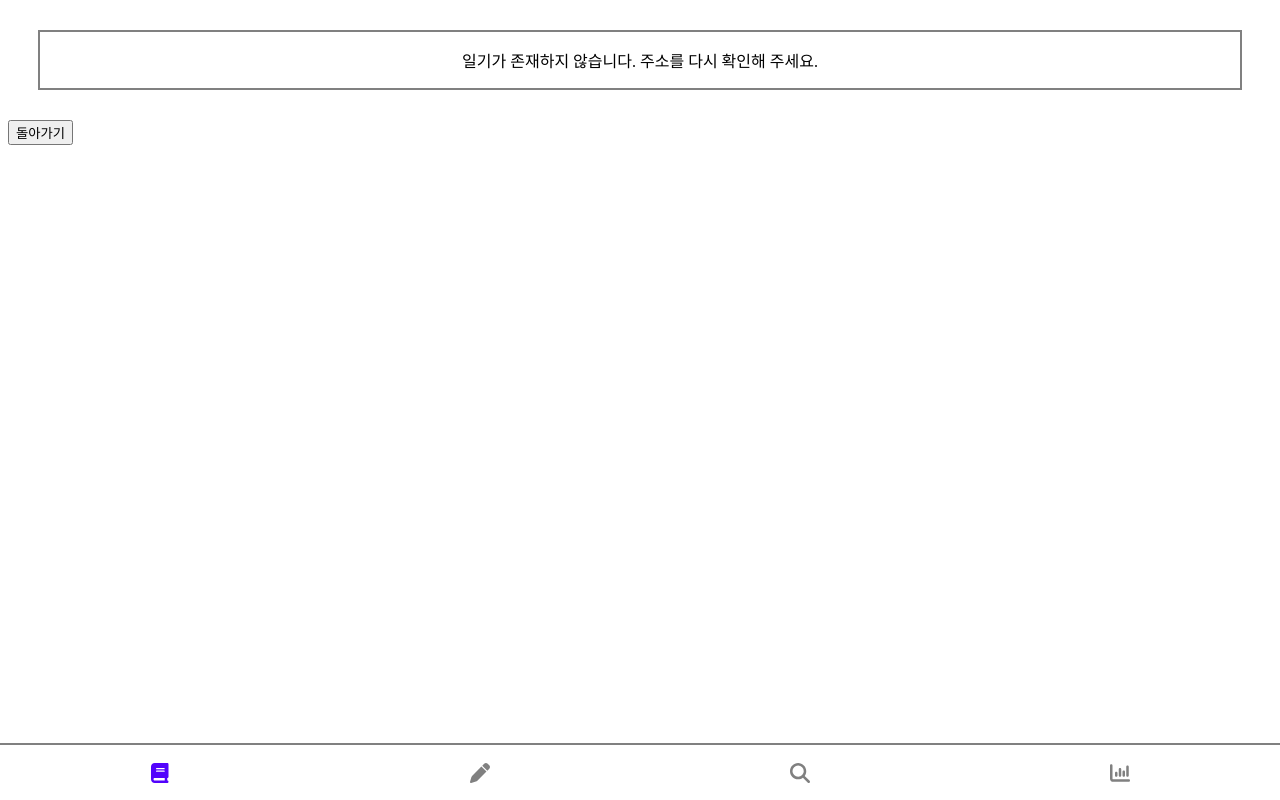
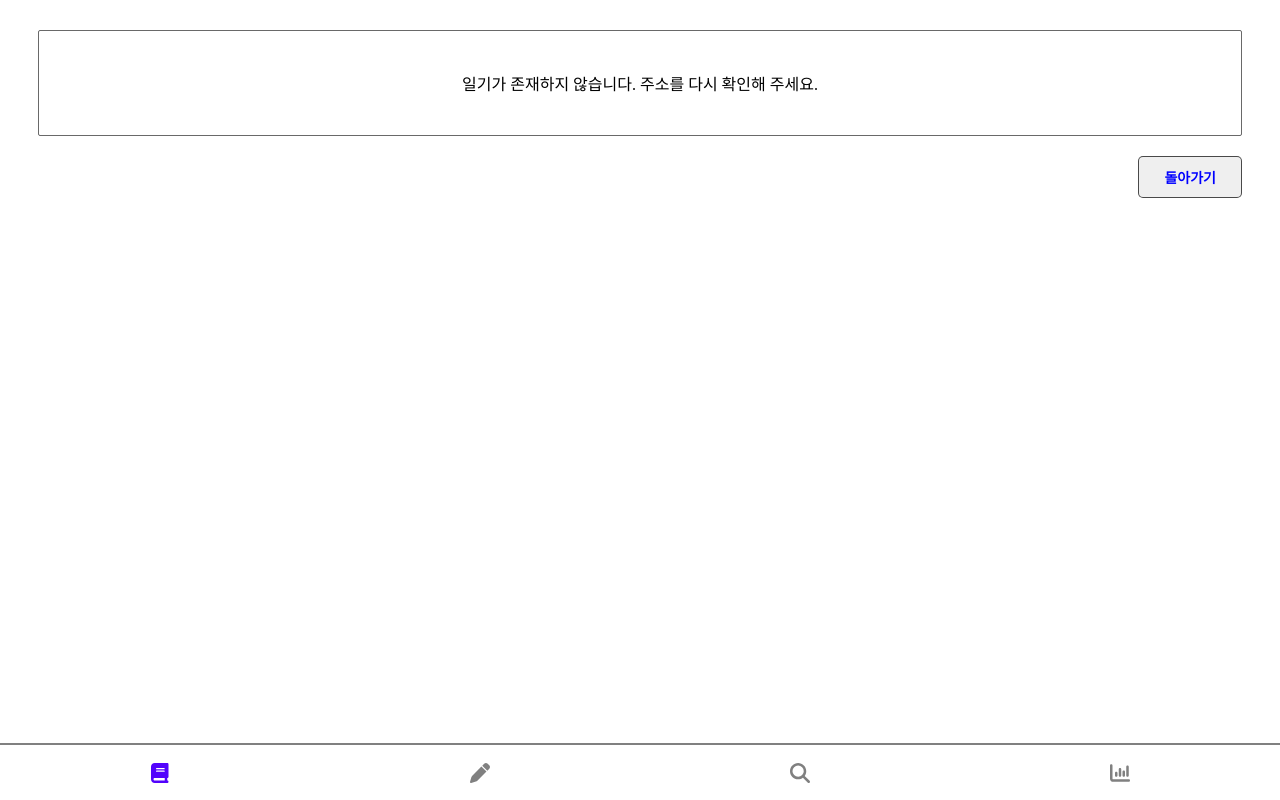
Before and after one commit to purple402/mydiary, a React (Create React App) app: page /detail/1 in a window 1280 px wide. Built offline with nearby package versions, Linux system fonts and the light colour scheme.

Commit message:
Update style in Detail.tsx

```diff
--- a/src/screens/Detail.tsx
+++ b/src/screens/Detail.tsx
@@ -6,20 +6,40 @@ import { DiaryType, RecordType } from '../types';
 
 const Container = styled.div`
   display: flex;
-  border: 2px solid gray;
-  margin: 30px;
+  border: 1px solid rgba(0, 0, 0, 0.588);
+  border-radius: 2px;
+  margin: 30px 30px 20px 30px;
   flex-direction: column;
   align-items: center;
+  padding: 20px;
 `;
 
 const Title = styled.span`
   font-size: 30px;
   font-weight: bold;
+  margin-bottom: 8px;
 `;
 
-const Date = styled.span``;
+const Date = styled.span`
+  font-size: 15px;
+`;
 
-const Contents = styled.p``;
+const Contents = styled.p`
+  margin: 20px 0;
+`;
+
+const StyledButton = styled.button`
+  margin: 0 38px;
+  padding: 10px 25px;
+  border: 1px solid rgba(0, 0, 0, 0.695);
+  border-radius: 5px;
+  font-size: 14px;
+  font-weight: 600;
+  box-sizing: border-box;
+  position: absolute;
+  right: 0;
+  color: ${(props) => props.color};
+`;
 
 function Detail() {
   const navigate = useNavigate();
@@ -64,9 +84,9 @@ function Detail() {
           <Contents>일기가 존재하지 않습니다. 주소를 다시 확인해 주세요.</Contents>
         </Container>
       )}
-      <button type="button" onClick={() => handleBackBtn()}>
+      <StyledButton type="button" color="blue" onClick={() => handleBackBtn()}>
         돌아가기
-      </button>
+      </StyledButton>
     </div>
   );
 }
```
